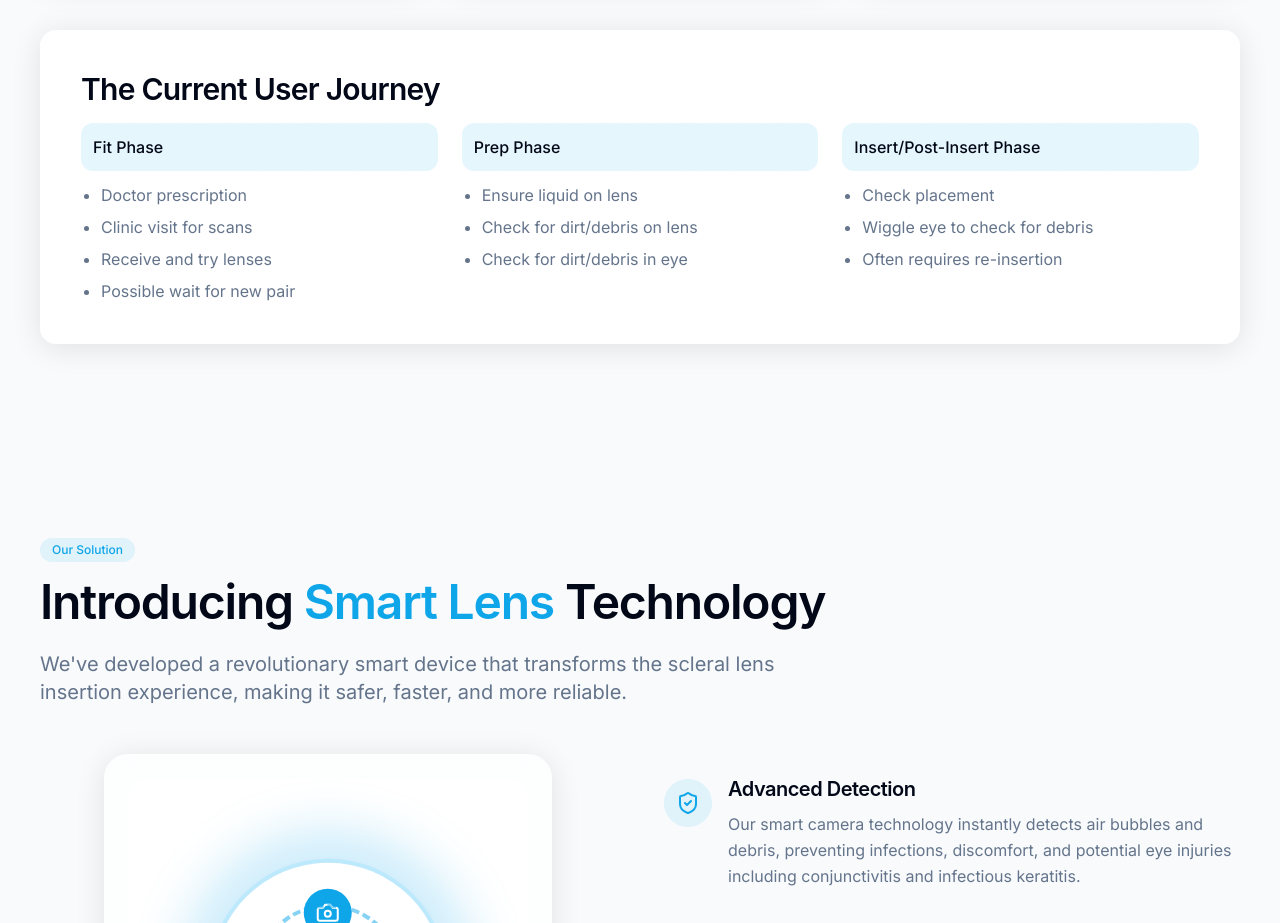
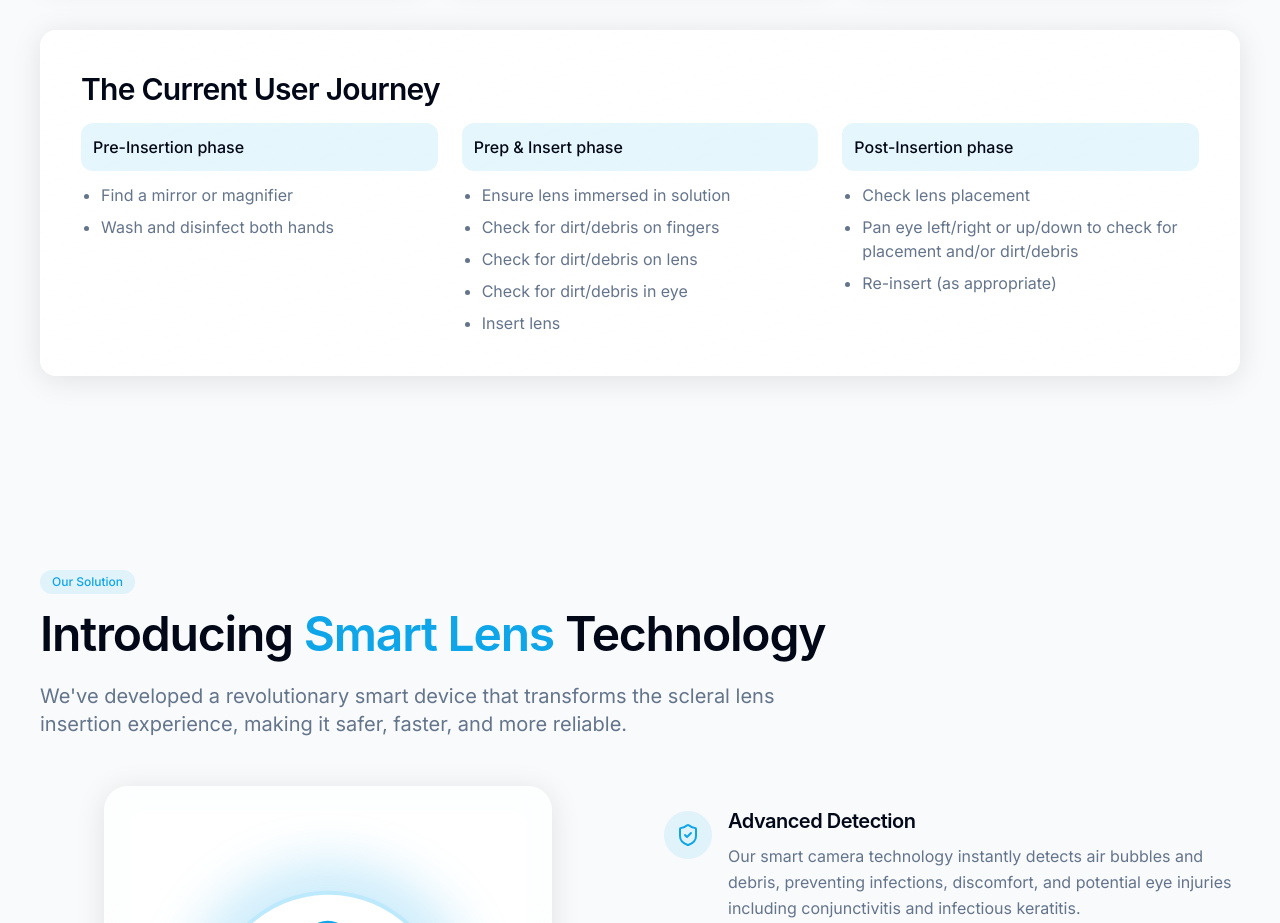
Before and after one commit to vdalal/arify-scleral-contact-lens-smarttool, a React (Vite) app: page / in a window 1280 px wide. Shown: the part 1420-2343 px from the top of the page. Built offline with nearby package versions, Linux system fonts and the light colour scheme.

Commit message:
Refactor: Update user journey section
Update the "The Current User Journey" section with the new phases and details.

```diff
--- a/src/components/Problem.tsx
+++ b/src/components/Problem.tsx
@@ -56,33 +56,33 @@ const Problem: React.FC = () => {
             <div className="flex flex-col md:flex-row justify-between space-y-6 md:space-y-0 md:space-x-6">
               <div className="flex-1">
                 <div className="p-3 bg-brand-blue/10 rounded-lg mb-3 font-medium">
-                  Fit Phase
+                  Pre-Insertion phase
                 </div>
                 <ul className="text-brand-gray space-y-2 pl-5 list-disc">
-                  <li>Doctor prescription</li>
-                  <li>Clinic visit for scans</li>
-                  <li>Receive and try lenses</li>
-                  <li>Possible wait for new pair</li>
+                  <li>Find a mirror or magnifier</li>
+                  <li>Wash and disinfect both hands</li>
                 </ul>
               </div>
               <div className="flex-1">
                 <div className="p-3 bg-brand-blue/10 rounded-lg mb-3 font-medium">
-                  Prep Phase
+                  Prep & Insert phase
                 </div>
                 <ul className="text-brand-gray space-y-2 pl-5 list-disc">
-                  <li>Ensure liquid on lens</li>
+                  <li>Ensure lens immersed in solution</li>
+                  <li>Check for dirt/debris on fingers</li>
                   <li>Check for dirt/debris on lens</li>
                   <li>Check for dirt/debris in eye</li>
+                  <li>Insert lens</li>
                 </ul>
               </div>
               <div className="flex-1">
                 <div className="p-3 bg-brand-blue/10 rounded-lg mb-3 font-medium">
-                  Insert/Post-Insert Phase
+                  Post-Insertion phase
                 </div>
                 <ul className="text-brand-gray space-y-2 pl-5 list-disc">
-                  <li>Check placement</li>
-                  <li>Wiggle eye to check for debris</li>
-                  <li>Often requires re-insertion</li>
+                  <li>Check lens placement</li>
+                  <li>Pan eye left/right or up/down to check for placement and/or dirt/debris</li>
+                  <li>Re-insert (as appropriate)</li>
                 </ul>
               </div>
             </div>
```
